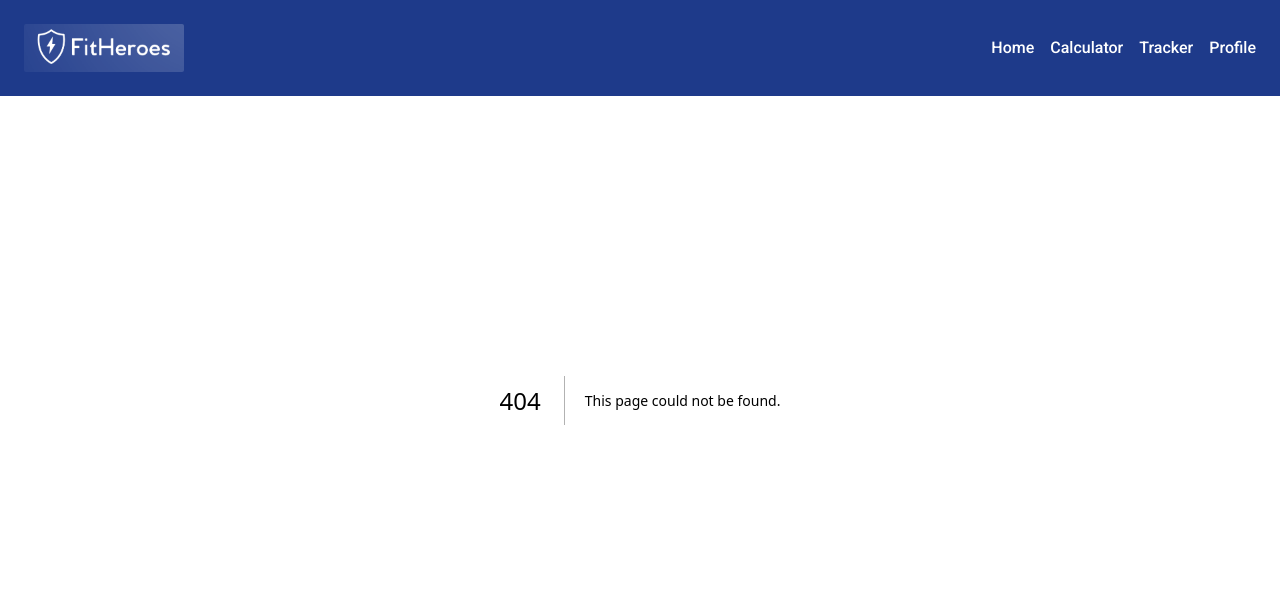
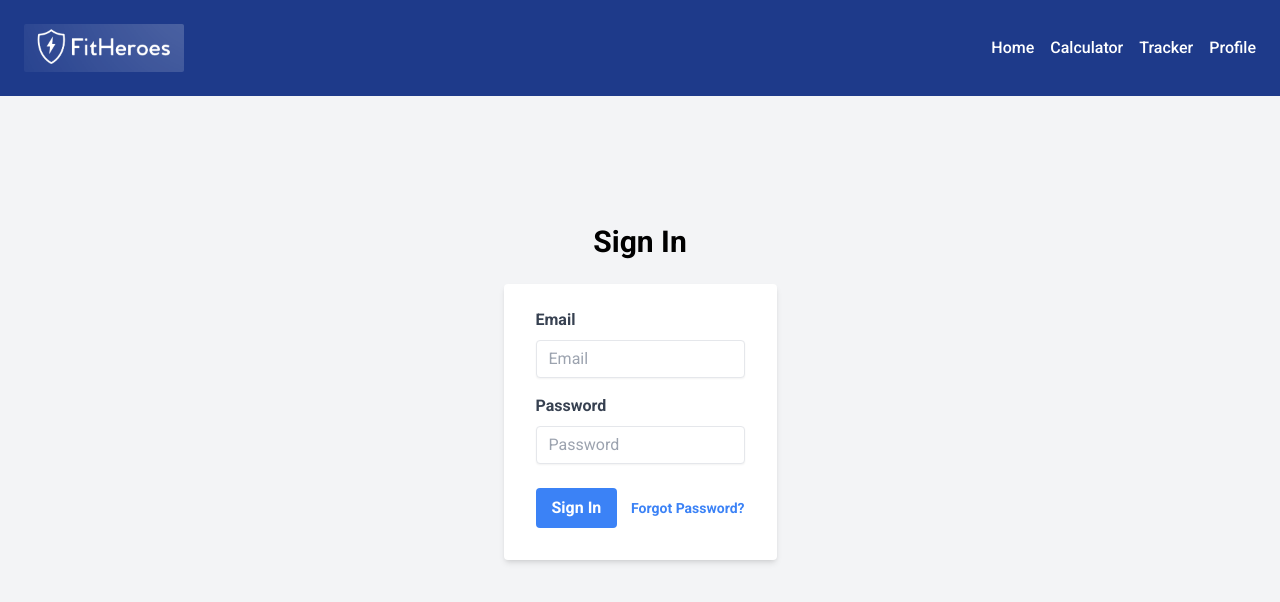
Before and after one commit to pn-code/fit-reservation, a Next.js app: page /login in a window 1280 px wide. Before the commit this address had no page. Shown: the top 602 px of the page. Built offline with nearby package versions, Linux system fonts and the light colour scheme.

Commit message:
Built out login page

```diff
--- /dev/null
+++ b/app/login/page.tsx
@@ -0,0 +1,105 @@
+"use client";
+import { useState } from "react";
+import Link from "next/link";
+import { useRouter } from "next/navigation";
+
+const SignInPage = () => {
+    const [email, setEmail] = useState("");
+    const [password, setPassword] = useState("");
+    const [formErrors, setFormErrors] = useState({
+        email: "",
+        password: "",
+    });
+
+      const router = useRouter();
+
+    const handleSubmit = (e: React.FormEvent<HTMLFormElement>) => {
+        e.preventDefault();
+        if (!email || !password) {
+            setFormErrors({
+                email: email ? "" : "Email is required",
+                password: password ? "" : "Password is required",
+            });
+            return;
+        }
+        // TODO: Submit form data to server
+        router.push("/");
+    };
+
+    return (
+        <div className="min-h-screen flex flex-col justify-center items-center bg-gray-100">
+            <h1 className="text-3xl font-bold mb-6">Sign In</h1>
+            <form
+                onSubmit={handleSubmit}
+                className="bg-white shadow-md rounded px-8 pt-6 pb-8 mb-4"
+            >
+                <div className="mb-4">
+                    <label
+                        className="block text-gray-700 font-bold mb-2"
+                        htmlFor="email"
+                    >
+                        Email
+                    </label>
+                    <input
+                        className={`appearance-none border ${
+                            formErrors.email
+                                ? "border-red-500"
+                                : "border-gray-200"
+                        } rounded w-full py-2 px-3 text-gray-700 leading-tight focus:outline-none focus:shadow-outline`}
+                        id="email"
+                        type="email"
+                        placeholder="Email"
+                        value={email}
+                        onChange={(e) => setEmail(e.target.value)}
+                    />
+                    {formErrors.email && (
+                        <p className="text-red-500 text-xs italic">
+                            {formErrors.email}
+                        </p>
+                    )}
+                </div>
+                <div className="mb-6">
+                    <label
+                        className="block text-gray-700 font-bold mb-2"
+                        htmlFor="password"
+                    >
+                        Password
+                    </label>
+                    <input
+                        className={`appearance-none border ${
+                            formErrors.password
+                                ? "border-red-500"
+                                : "border-gray-200"
+                        } rounded w-full py-2 px-3 text-gray-700 leading-tight focus:outline-none focus:shadow-outline`}
+                        id="password"
+                        type="password"
+                        placeholder="Password"
+                        value={password}
+                        onChange={(e) => setPassword(e.target.value)}
+                    />
+                    {formErrors.password && (
+                        <p className="text-red-500 text-xs italic">
+                            {formErrors.password}
+                        </p>
+                    )}
+                </div>
+                <div className="flex items-center justify-between">
+                    <button
+                        className="bg-blue-500 hover:bg-blue-700 text-white font-bold py-2 px-4 rounded focus:outline-none focus:shadow-outline"
+                        type="submit"
+                    >
+                        Sign In
+                    </button>
+                    <Link
+                        className="inline-block align-baseline font-bold text-sm text-blue-500 hover:text-blue-800"
+                        href="/forgotpassword"
+                    >
+                        Forgot Password?
+                    </Link>
+                </div>
+            </form>
+        </div>
+    );
+};
+
+export default SignInPage;
```
